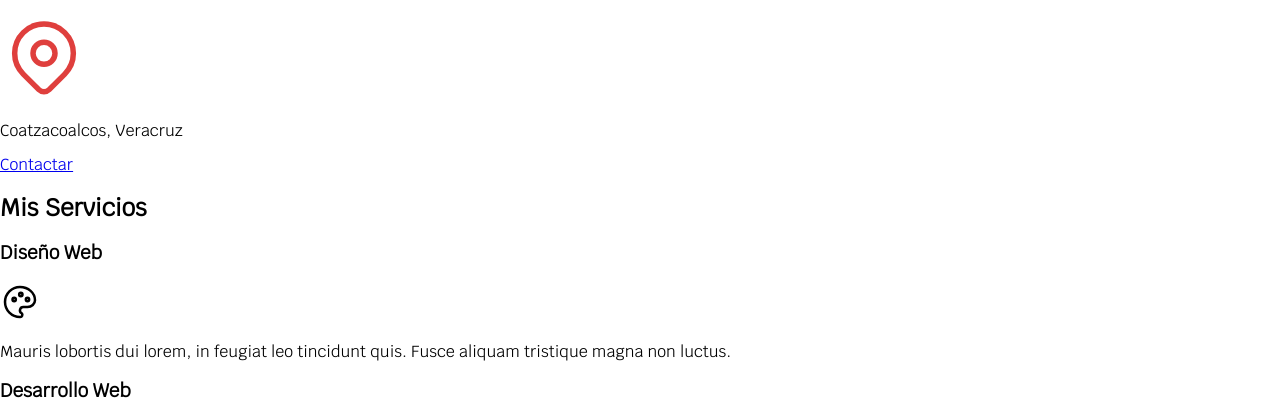
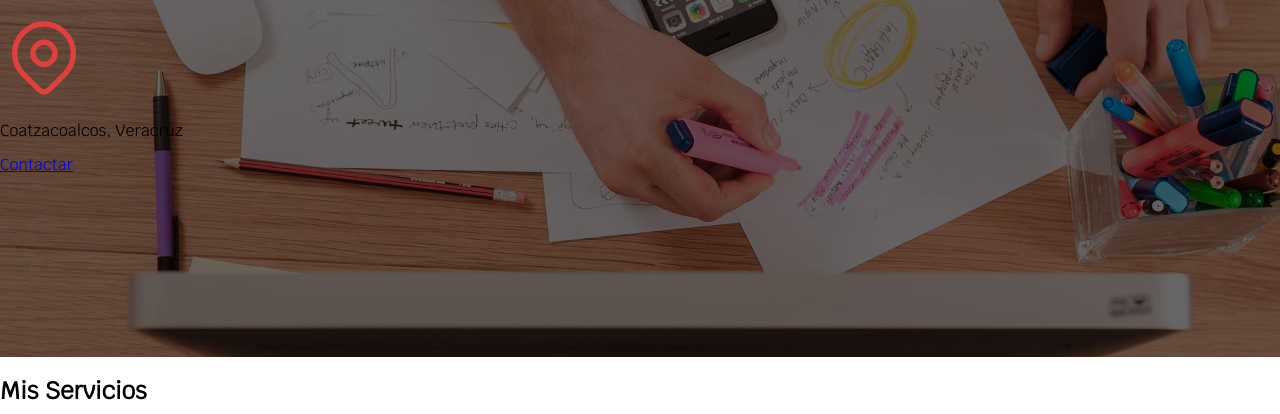
Before and after one commit to jesucaa/Curso-Desarrollo-Web, a plain HTML site: page freelancer_inicio/index.html in a window 1280 px wide. Shown: the part 231-645 px from the top of the page. Drawn offline with Linux system fonts and the light colour scheme.

Commit message:
Se agregó un fondo en el heading junto con transparencia del 60%

```diff
--- a/freelancer_inicio/css/style.css
+++ b/freelancer_inicio/css/style.css
@@ -10,7 +10,15 @@
 
 html {
     font-size: 62.5%;
+    box-sizing: border-box;
 }
+
+*, *:before, *:after {
+    box-sizing: inherit;
+} /* El asterisco quiere decir que se van a seleccionar todos los elementos de html
+     y todo este bloque quiere decir que se coloca el box-sizing a todos los elementos
+     lo requieran */
+
 body {
     font-size: 16px;
     font-family: 'Krub', sans-serif;
@@ -64,3 +72,21 @@ body {
     color: var(--oscuro);
     font-weight: 700;
 }
+
+.hero {
+    background-image: url(../img/hero.jpg); /* para imagenes de fondo */
+    background-repeat: no-repeat; /* para que la imagen no se repita */
+    background-size: cover; /* para tomar todo el ancho disponible */
+    height: 450px;
+    position: relative; /* el padre siempre debe tener posición relativa para que el hijo se pueda posicionar de forma absoluta */
+}
+
+.contenido-hero {
+    position: absolute;
+    background-color: rgba(0, 0, 0, .6); /* para hacer un color con transparencia */
+    background-color: rgb(0 0 0 / 60%); /* o de igual manera esta nueva sintaxis para añadir transparencia */
+    bottom: 0;
+    /* esto es para poder seleccionar todo el tamaño de hero */
+    width: 100%;
+    height: 100%;
+}
--- a/freelancer_inicio/index.html
+++ b/freelancer_inicio/index.html
@@ -33,7 +33,8 @@
     <!-- Si tenemos un heading tenemos que agruparlo en <section>
     debido a que los headings son contenidos importantes, usualmente
     sirven para introducir un nuevo contenido -->
-    <section>
+    <section class="hero">
+        <div class="contenido-hero">
             <!-- Primer contenido: Información del desarrollador -->
             <h2 class="title">Diseño y Desarrollo Web
                 <span>Freelancer</span></h2>
@@ -46,6 +47,7 @@
             </svg>
             <p>Coatzacoalcos, Veracruz</p>
             <a href="#">Contactar</a>
+        </div>
     </section>
 
     <!-- Contenido principal: Servicios -->
```
Also changed, not shown: 1 other file. Lines whose indentation alone changed are shown as unchanged.
